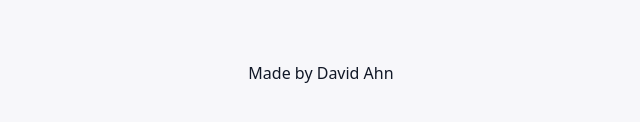
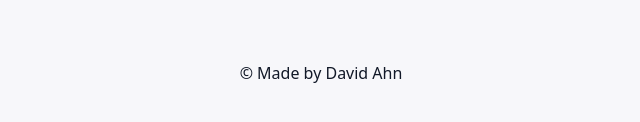
Before and after one commit to dahn0209/David_Ahn_personal_Website, a website with bundled scripts: page projects.html in a window 1280 px wide. Shown: the part 824-946 px from the top of the page, 319-959 px from the left. Built offline with nearby package versions, Linux system fonts and the light colour scheme.

Commit message:
added copyright sign

```diff
--- a/projects.html
+++ b/projects.html
@@ -127,7 +127,7 @@
 
       <!-- FOOTER -->
       <footer class="mt-5 mb-4">
-        <p class="text-center mb-0">Made by David Ahn</p>
+        <p class="text-center mb-0">© Made by David Ahn</p>
       </footer>
     </div>
 
```
